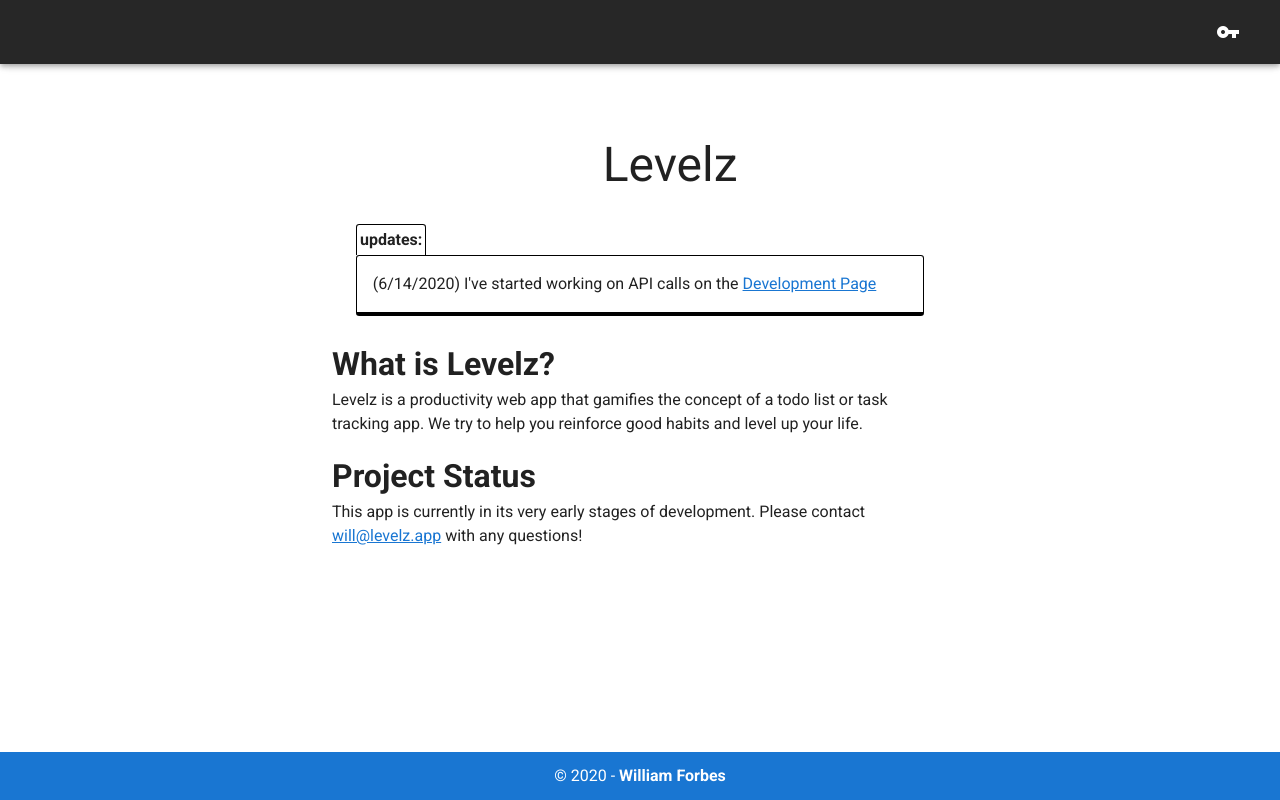
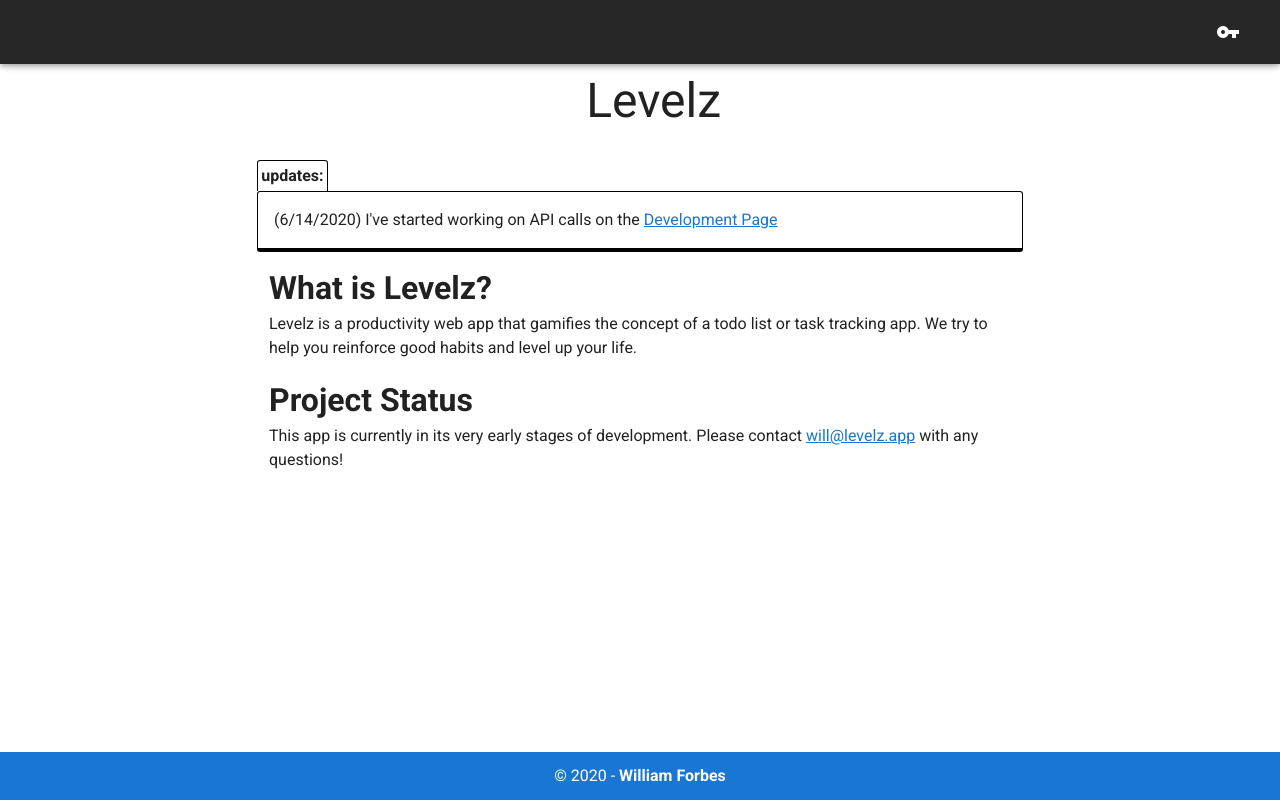
Before and after one commit to wforbes/levelz.app, a Vue app: page / in a window 1280 px wide. Built offline with nearby package versions, Linux system fonts and the light colour scheme.

Commit message:
Margins on App.vue - Pulled the page content margin/sizing out to wrap the router-link on App.vue - Moved v-main to app.vue, replaced with divs on the pages

```diff
--- a/src/app/views/App.vue
+++ b/src/app/views/App.vue
@@ -2,7 +2,18 @@
 	<v-app>
 		<AppBar />
 		<v-main>
-			<router-view></router-view>
+			<v-container>
+				<v-row>
+					<v-col
+						offset-md="1" md="10"
+						offset-lg="2" lg="8"
+						offset-xl="3" xl="6"
+						cols="12"
+					>
+						<router-view></router-view>
+					</v-col>
+				</v-row>
+			</v-container>
 		</v-main>
 		<Footer />
 	</v-app>
--- a/src/dev/views/DevPage.vue
+++ b/src/dev/views/DevPage.vue
@@ -1,5 +1,5 @@
 <template>
-	<v-main>
+	<div>
 		<v-container>
 			<v-row>
 				<v-col>
@@ -9,18 +9,17 @@
 			<v-row>
 				<v-col>
 					<v-btn large @click='testGet'>Test: Get Http Request</v-btn>
-
 				</v-col>
 				<v-col>
 					<p>
 						GET HTTP Test Response:
-						<strong>{{ testGetResponse }}</strong>
 					</p>
+					<strong>{{ testGetResponse }}</strong>
 					<v-btn v-show="testGetResponse !== ''" @click="clearTestGetResponse">Clear</v-btn>
 				</v-col>
 			</v-row>
 		</v-container>
-	</v-main>
+	</div>
 </template>
 <script>
 import axios from 'axios';
--- a/src/home/views/HomePage.vue
+++ b/src/home/views/HomePage.vue
@@ -1,9 +1,6 @@
 <template>
-	<v-main>
+	<div>
 		<div class="app-title">
-			<v-container>
-				<v-row>
-					<v-col offset-sm="3" sm="6" cols="12">
 			<v-row>
 				<v-col cols="5" align="right">
 					<v-img src="../../assets/logo-icon.png" max-width="60" />
@@ -14,10 +11,6 @@
 					</span>
 				</v-col>
 			</v-row>
-					</v-col>
-				</v-row>
-				<v-row>
-					<v-col offset-sm="3" sm="6" cols="12">
 			<v-row>
 				<v-col>
 					<div style="display:inline-block; border: 0.1em solid black; border-bottom: 0.1em; padding: 0.2em; border-top-left-radius: 0.2em; border-top-right-radius: 0.2em; ">
@@ -32,14 +25,11 @@
 					</div>
 				</v-col>
 			</v-row>
-					</v-col>
-				</v-row>
-			</v-container>
 		</div>
 		<div class="home">
 			<v-container fluid>
 				<v-row>
-					<v-col offset-sm="3" sm="6" cols="12">
+					<v-col>
 						<h1>What is Levelz?</h1>
 						<p>
 							Levelz is a productivity web app that gamifies the concept of a
@@ -58,7 +48,7 @@
 			</v-container>
 		</div>
 		<br/><br/>
-	</v-main>
+	</div>
 </template>
 
 <script>
```
Lines whose indentation alone changed are shown as unchanged.
